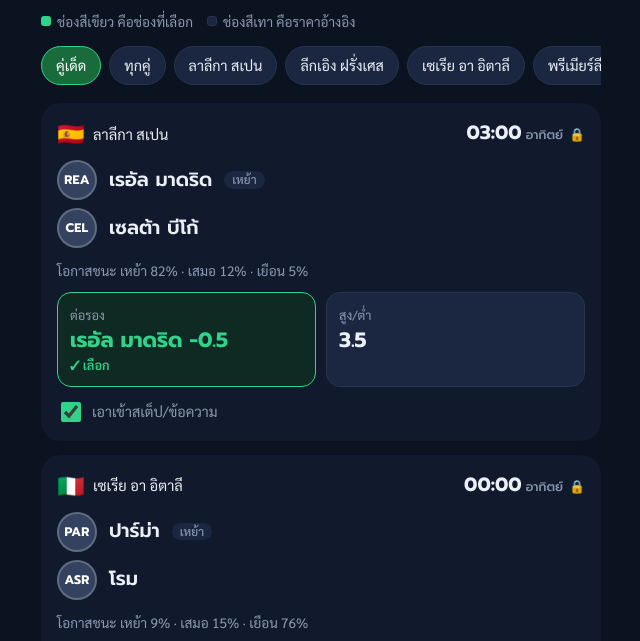
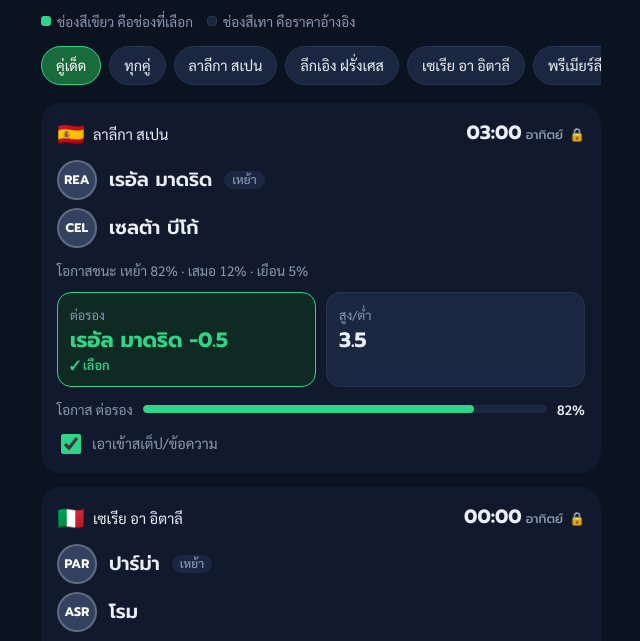
Before and after one commit to jayperlikemt18-droid/ballauto, a plain HTML site: page index.html in a window 1280 px wide. Shown: the part 84-725 px from the top of the page, without its empty margins (319-959 px from the left). Drawn offline with Linux system fonts and the light colour scheme.

Commit message:
Add files via upload

```diff
--- a/index.html
+++ b/index.html
@@ -148,7 +148,8 @@ textarea { width: 100%; min-height: 200px; background: var(--tile); color: var(-
         (m.pr && !(m.pr.h === 10 && m.pr.d === 45 && m.pr.a === 45) ? '<p class="note" style="text-align:left">โอกาสชนะ เหย้า ' + m.pr.h + '% · เสมอ ' + m.pr.d + '% · เยือน ' + m.pr.a + '%' + (m.elo != null ? ' · Elo เหย้า ' + m.elo + '%' : '') + '</p>' : '') +
         '<div class="prices">' + box("ต่อรอง", m.hp ? nm(m, m.hp.lab) : (m.hc ? sg(nm(m, m.hc)) : "ไม่มีราคา"), !!m.hp) + box("สูง/ต่ำ", m.ou ? (m.ou.weak ? m.ou.line : m.ou.lab) : "ไม่มีราคา", !!(m.ou && !m.ou.weak)) + '</div>' +
         ((m.hcs && m.hcs.length > 1) || (m.ous && m.ous.length > 1) ? '<p class="note" style="text-align:left">ราคาอื่น · ต่อรอง ' + esc((m.hcs || []).join(' · ')) + ' · สูง/ต่ำ ' + esc((m.ous || []).join(' · ')) + '</p>' : '') +
-        (m.ou && !m.ou.weak ? '<div class="conf"><span>โอกาสจากราคาตลาด</span><div class="bar"><i style="width:' + m.ou.pct + '%"></i></div><em>' + m.ou.pct + '%</em></div>' : '') +
+        (m.hp ? '<div class="conf"><span>โอกาส ต่อรอง</span><div class="bar"><i style="width:' + m.hp.pct + '%"></i></div><em>' + m.hp.pct + '%</em></div>' : '') +
+        (m.ou && !m.ou.weak ? '<div class="conf"><span>โอกาส สูง/ต่ำ</span><div class="bar"><i style="width:' + m.ou.pct + '%"></i></div><em>' + m.ou.pct + '%</em></div>' : '') +
         '<label class="sel"><input type="checkbox" data-k="' + esc(key(m)) + '"' + (m.pk ? ' checked' : '') + (can ? '' : ' disabled') + '> เอาเข้าสเต็ป/ข้อความ</label></article>';
     }).join("");
   }
```
